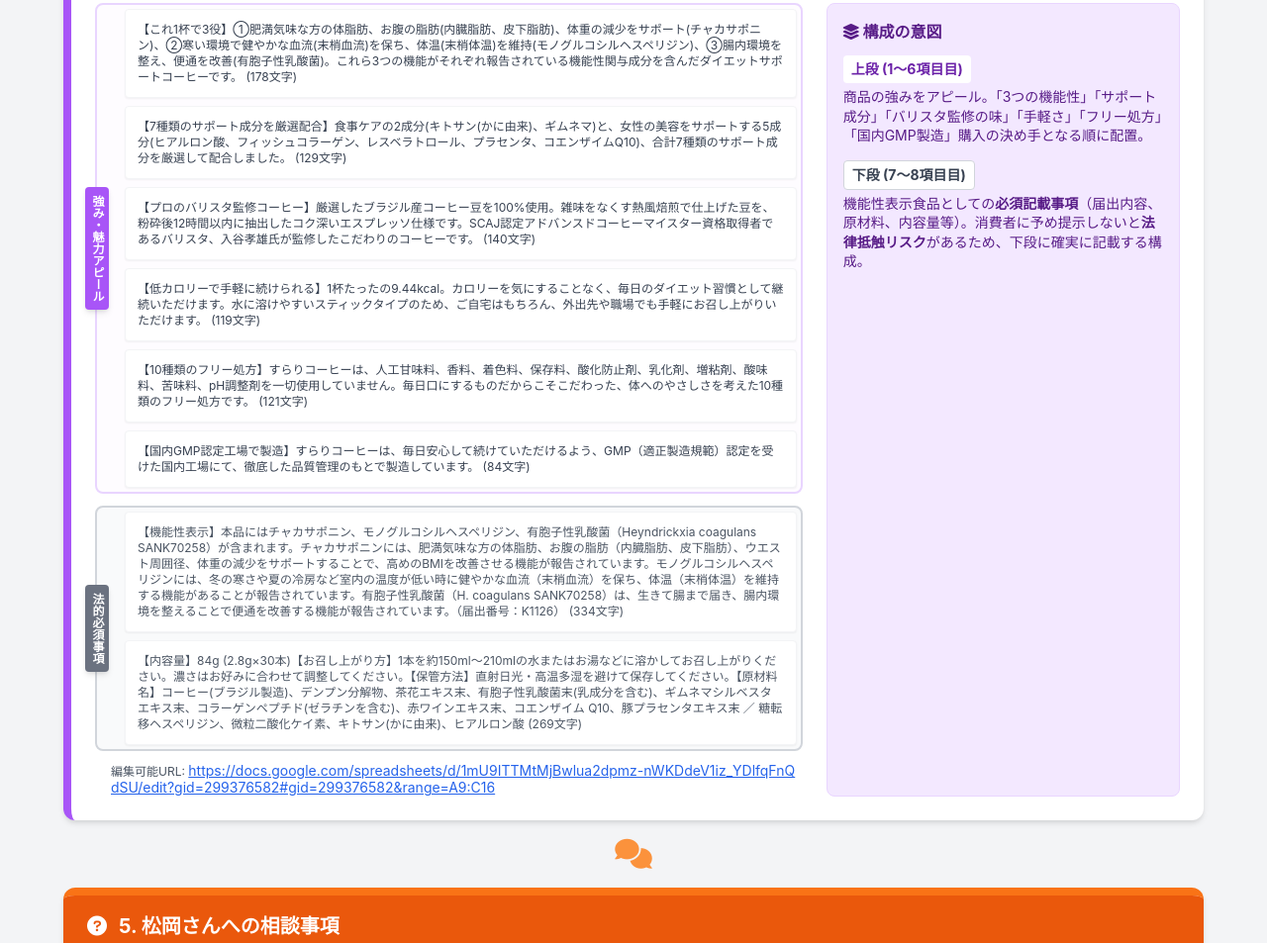
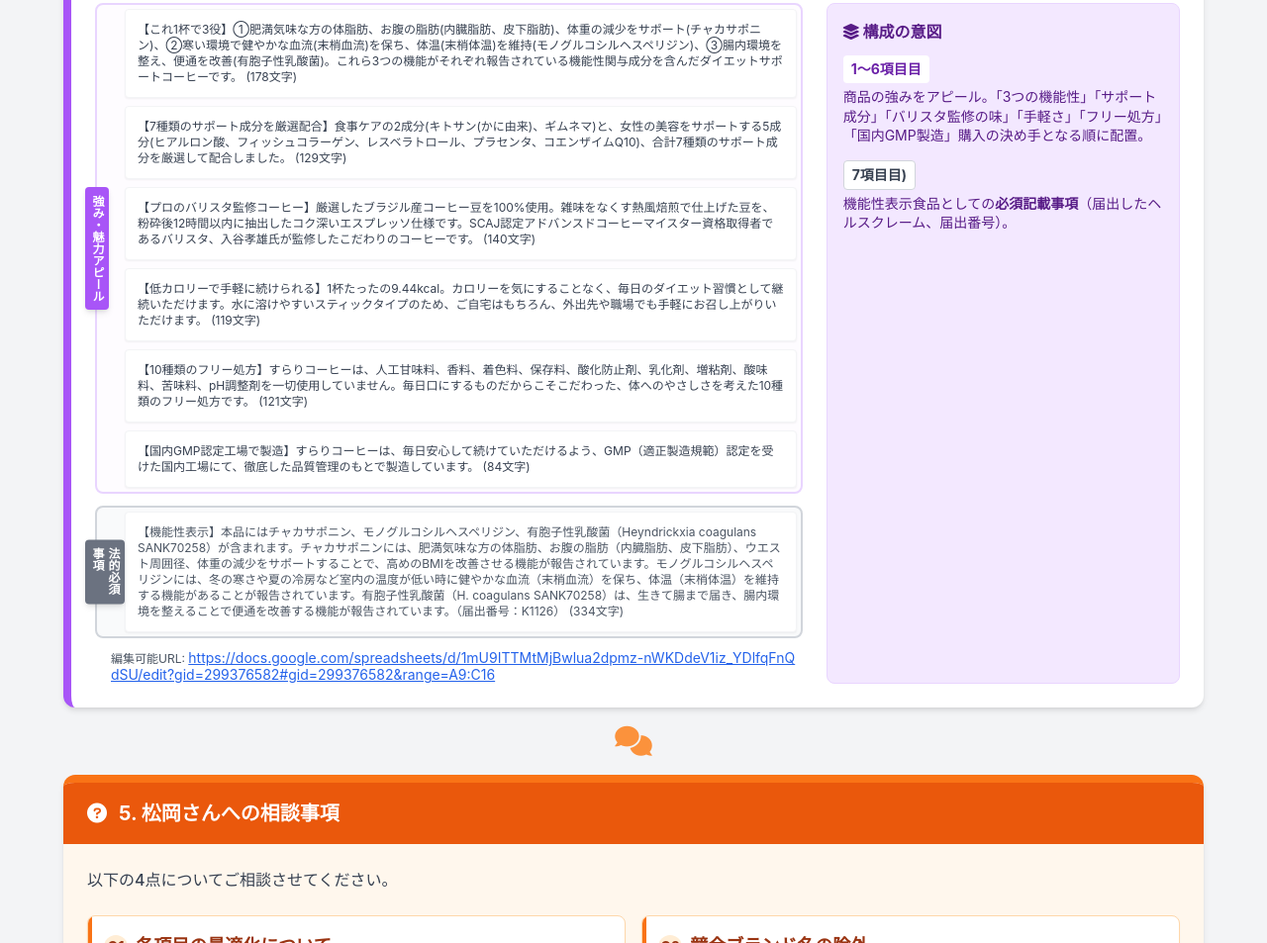
Before and after one commit to hiro1301560/surari-greoo4494fo63547549o2bf8disar4873, a plain HTML site: page index.html in a window 1280 px wide. Shown: the part 3675-4628 px from the top of the page at 99% size. Drawn offline with nearby package versions, Linux system fonts and the light colour scheme.

Commit message:
Update index.html

```diff
--- a/index.html
+++ b/index.html
@@ -467,11 +467,6 @@
 
                                     <p class="text-xs text-gray-600">【機能性表示】本品にはチャカサポニン、モノグルコシルヘスペリジン、有胞子性乳酸菌（Heyndrickxia coagulans SANK70258）が含まれます。チャカサポニンには、肥満気味な方の体脂肪、お腹の脂肪（内臓脂肪、皮下脂肪）、ウエスト周囲径、体重の減少をサポートすることで、高めのBMIを改善させる機能が報告されています。モノグルコシルヘスペリジンには、冬の寒さや夏の冷房など室内の温度が低い時に健やかな血流（末梢血流）を保ち、体温（末梢体温）を維持する機能があることが報告されています。有胞子性乳酸菌（H. coagulans SANK70258）は、生きて腸まで届き、腸内環境を整えることで便通を改善する機能が報告されています。（届出番号：K1126） (334文字)</p>
                                 </div>
-
-                                <div class="bg-white p-3 rounded shadow-sm border border-gray-100">
-
-                                    <p class="text-xs text-gray-600">【内容量】84g (2.8g×30本)【お召し上がり方】1本を約150ml〜210mlの水またはお湯などに溶かしてお召し上がりください。濃さはお好みに合わせて調整してください。【保管方法】直射日光・高温多湿を避けて保存してください。【原材料名】コーヒー(ブラジル製造)、デンプン分解物、茶花エキス末、有胞子性乳酸菌末(乳成分を含む)、ギムネマシルベスタエキス末、コラーゲンペプチド(ゼラチンを含む)、赤ワインエキス末、コエンザイム Q10、豚プラセンタエキス末 ／ 糖転移ヘスペリジン、微粒二酸化ケイ素、キトサン(かに由来)、ヒアルロン酸 (269文字)</p>
-                                </div>
                             </div>
                         </div>
 
@@ -486,13 +481,13 @@
                             <h4 class="font-bold text-purple-900 mb-3"><i class="fa-solid fa-layer-group"></i> 構成の意図</h4>
 
                             <div class="mb-4">
-                                <div class="font-bold text-purple-800 text-sm mb-1 bg-white inline-block px-2 py-1 rounded">上段 (1〜6項目目)</div>
+                                <div class="font-bold text-purple-800 text-sm mb-1 bg-white inline-block px-2 py-1 rounded">1〜6項目目</div>
                                 <p class="text-sm text-purple-900 leading-snug">商品の強みをアピール。「3つの機能性」「サポート成分」「バリスタ監修の味」「手軽さ」「フリー処方」「国内GMP製造」購入の決め手となる順に配置。</p>
                             </div>
 
                             <div>
-                                <div class="font-bold text-gray-700 text-sm mb-1 bg-white inline-block px-2 py-1 rounded border border-gray-300">下段 (7〜8項目目)</div>
-                                <p class="text-sm text-purple-900 leading-snug">機能性表示食品としての<strong>必須記載事項</strong>（届出内容、原材料、内容量等）。消費者に予め提示しないと<strong>法律抵触リスク</strong>があるため、下段に確実に記載する構成。</p>
+                                <div class="font-bold text-gray-700 text-sm mb-1 bg-white inline-block px-2 py-1 rounded border border-gray-300">7項目目)</div>
+                                <p class="text-sm text-purple-900 leading-snug">機能性表示食品としての<strong>必須記載事項</strong>（届出したヘルスクレーム、届出番号）。</p>
                             </div>
                         </div>
                     </div>
```
